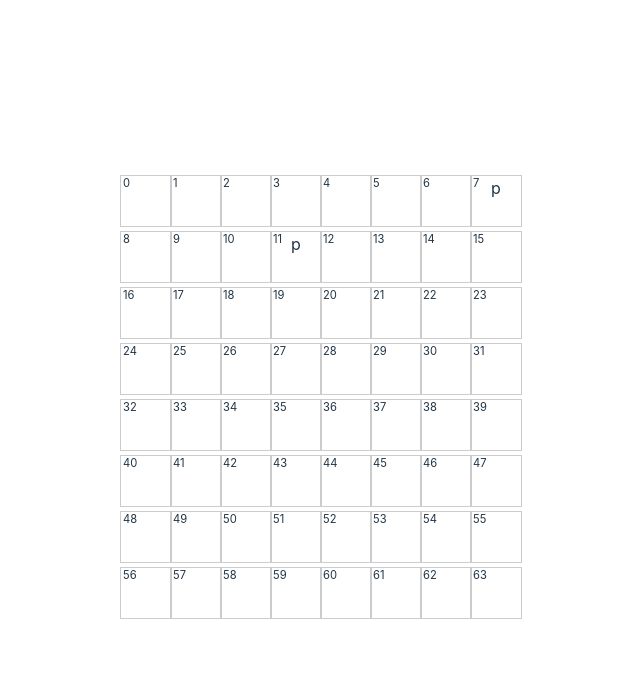
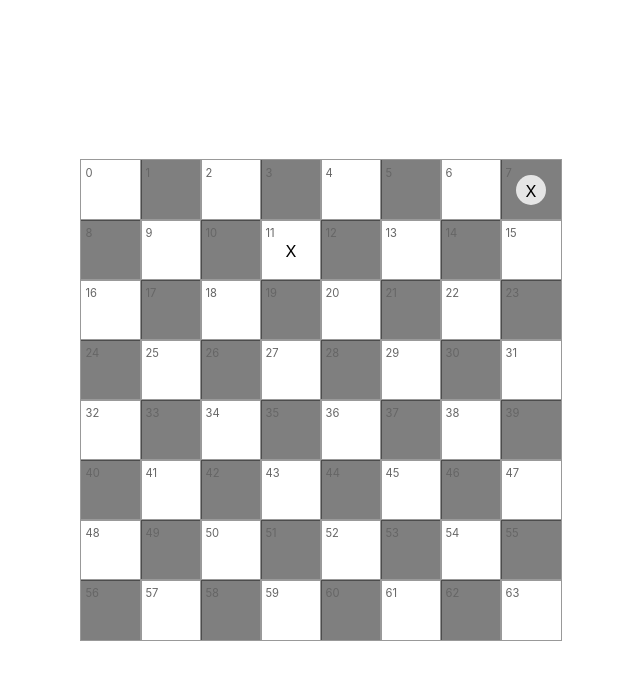
Before and after one commit to aurbano/randchess, a React (Vite) app: page / in a window 1280 px wide. Shown: the top 680 px of the page, without its empty margins (319-959 px from the left). Built offline with nearby package versions, Linux system fonts and the light colour scheme.

Commit message:
improve UI

```diff
--- a/src/App.css
+++ b/src/App.css
@@ -5,37 +5,18 @@
   text-align: center;
 }
 
-.logo {
-  height: 6em;
-  padding: 1.5em;
-  will-change: filter;
-}
-.logo:hover {
-  filter: drop-shadow(0 0 2em #646cffaa);
-}
-.logo.react:hover {
-  filter: drop-shadow(0 0 2em #61dafbaa);
+.clear {
+  background: rgba(0, 0, 0, 0.5);
 }
 
-@keyframes logo-spin {
-  from {
-    transform: rotate(0deg);
-  }
-  to {
-    transform: rotate(360deg);
-  }
+.piece {
+  display: inline-block;
+  background: rgba(255, 255, 255, 0.8);
+  color: black;
+  height: 50%;
+  width: 50%;
+  overflow: hidden;
+  border-radius: 50%;
+  line-height: 2em;
+  margin-top: 25%;
 }
-
-@media (prefers-reduced-motion: no-preference) {
-  a:nth-of-type(2) .logo {
-    animation: logo-spin infinite 20s linear;
-  }
-}
-
-.card {
-  padding: 2em;
-}
-
-.read-the-docs {
-  color: #888;
-}
--- a/src/App.tsx
+++ b/src/App.tsx
@@ -1,6 +1,8 @@
 import { useEffect, useState } from 'react';
+import { Cell, CellData, CellProps } from './Cell';
+import { HEIGHT } from './constants';
+
 import './App.css'
-import { Cell, CellData, CellProps } from './Cell';
 
 export type Coordinates = {
   x: number;
@@ -94,7 +96,7 @@ function App() {
   }, []);
 
   return (
-    <div className="App" style={{width: 8*50}}>
+    <div className="App" style={{width: 8 * HEIGHT, lineHeight: 0}}>
       {cells.map((cell, index) => (
         <Cell {...cell} selected={index === selectedCell} onHover={onCellHover} onClick={() => onCellClick(index)} />
       ))}
--- a/src/Cell/index.tsx
+++ b/src/Cell/index.tsx
@@ -1,4 +1,5 @@
 import { Coordinates, Piece } from "../App";
+import { HEIGHT } from "../constants";
 
 export type CellData = {
   index: number;
@@ -30,16 +31,31 @@ export const Cell = ({index, highlight, piece, onHover, selected, onClick}: Cell
   };
 
   return <div
+    className={(index % 8 + Math.floor(index / 8)) % 2 !== 0 ? 'clear' : undefined}
     style={{
       position: 'relative',
-      display: 'inline-block', width: '50px', height: '50px', outline: 'solid 1px #ccc',
-      background: selected ? 'green' : highlight ? 'blue' : 'transparent',
-      overflow: 'hidden', margin: 0, padding: 0
+      display: 'inline-block',
+      width: HEIGHT,
+      height: HEIGHT,
+      lineHeight: `${HEIGHT}px`,
+      outline: 'solid 1px #999',
+      background: selected ? 'green' : highlight ? 'blue' : undefined,
+      overflow: 'hidden',
+      margin: 0, padding: 0,
+      cursor: piece ? 'pointer' : undefined,
     }}
     onMouseOver={onCellHover}
     onMouseDown={onCellClick}
   >
-    <span style={{position: 'absolute', top: '-5px', left: '2px', fontSize: '0.7em', display: 'block'}}>{index}</span>
-    {piece && ('p')}
+    <span style={{
+      position: 'absolute',
+      top: '-1.5em',
+      left: '0.4em',
+      fontSize: '0.7em',
+      display: 'block',
+      color: '#666',
+    }}>{index}</span>
+
+    {piece && (<span className='piece'>X</span>)}
   </div>
 };
--- /dev/null
+++ b/src/constants.ts
@@ -0,0 +1 @@
+export const HEIGHT = 60;
```
